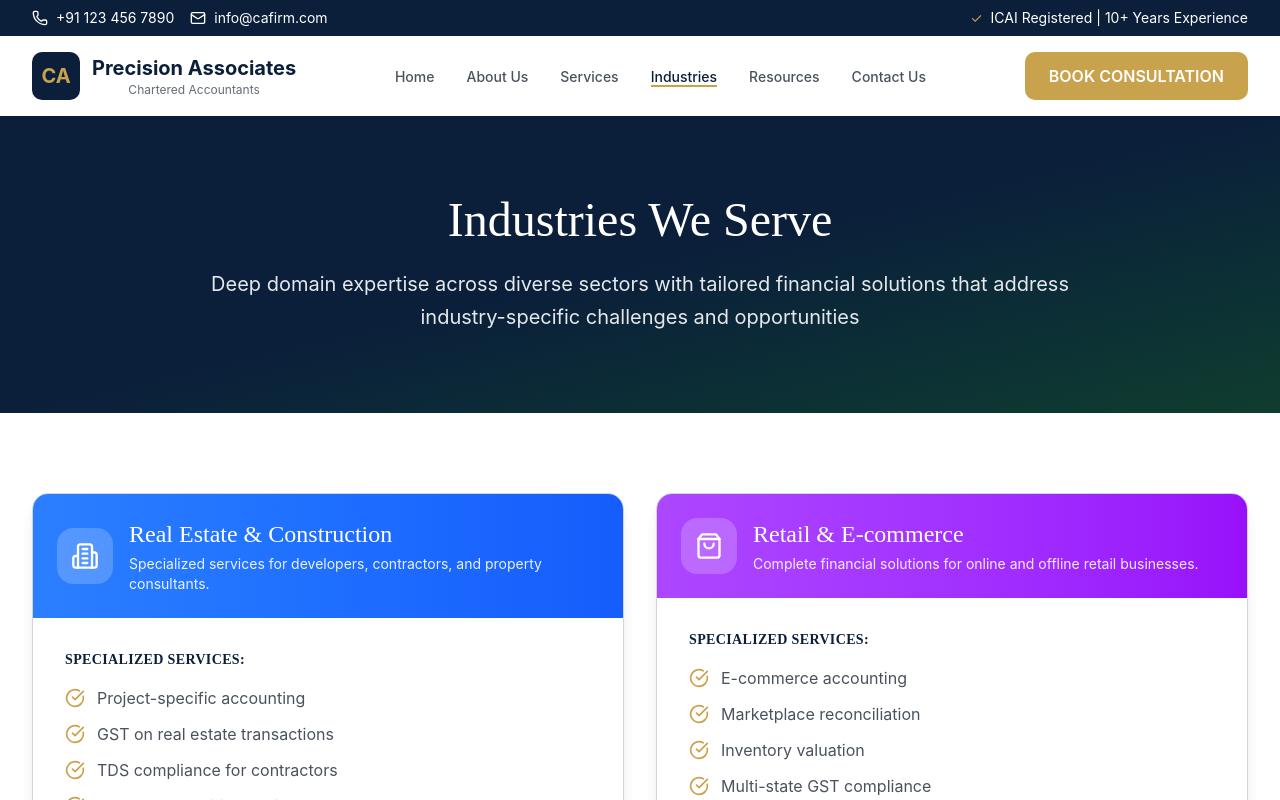
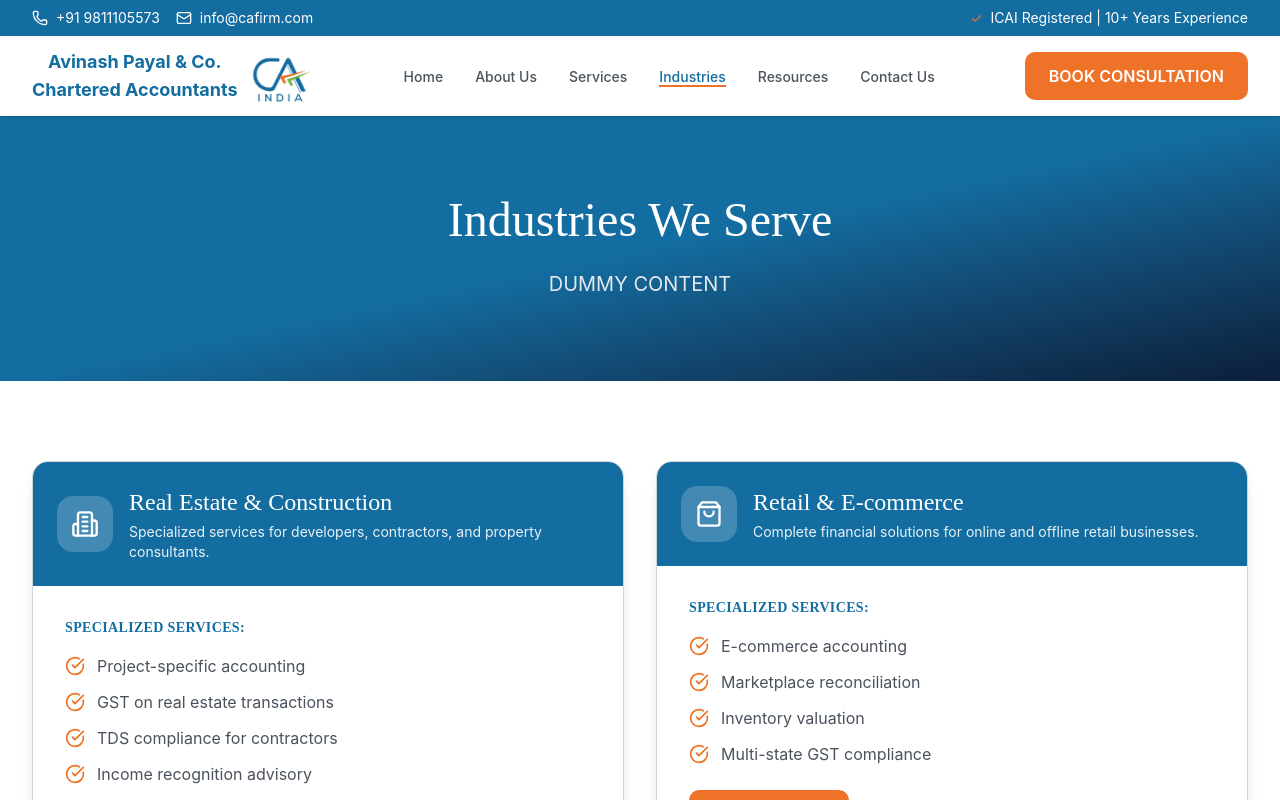
Before and after one commit to Rohansalal/CA, a React (Vite) app: page /industries in a window 1280 px wide. Shown: the top 800 px of the page. Built offline with nearby package versions, Linux system fonts and the light colour scheme.

Commit message:
Change hole website theme colour

```diff
--- a/src/components/AboutUs.tsx
+++ b/src/components/AboutUs.tsx
@@ -27,21 +27,21 @@ export function AboutUs() {
 
   const team = [
     {
-      name: 'CA. Amit Sharma',
+      name: 'DUMMY CONTENT',
       designation: 'Managing Partner',
       qualification: 'FCA, DISA (ICAI)',
       experience: '15+ Years',
       specialization: 'Taxation & Audit',
     },
     {
-      name: 'CA. Priya Mehta',
+      name: 'DUMMY CONTENT',
       designation: 'Senior Partner',
       qualification: 'ACA, CFA',
       experience: '12+ Years',
       specialization: 'Corporate Finance & Advisory',
     },
     {
-      name: 'CA. Rajesh Kumar',
+      name: 'DUMMY CONTENT',
       designation: 'Partner',
       qualification: 'FCA, DISA',
       experience: '10+ Years',
@@ -64,9 +64,9 @@ export function AboutUs() {
       <section className="bg-gradient-to-br from-primary via-primary to-secondary text-white py-20">
         <div className="max-w-7xl mx-auto px-4 sm:px-6 lg:px-8">
           <div className="text-center max-w-4xl mx-auto">
-            <h1 className="text-4xl lg:text-5xl text-white mb-6">About Precision Associates</h1>
+            <h1 className="text-4xl lg:text-5xl text-white mb-6">About Avinash Payal & Co.</h1>
             <p className="text-xl text-neutral-100 leading-relaxed">
-              A premier chartered accountancy firm delivering excellence in taxation, audit, and business advisory services since 2014. We combine deep expertise with a commitment to client success.
+              DUMMY CONTENT DUMMY CONTENT
             </p>
           </div>
         </div>
@@ -79,14 +79,17 @@ export function AboutUs() {
             <div>
               <h2 className="text-3xl lg:text-4xl text-primary mb-6">Our Story</h2>
               <div className="space-y-4 text-neutral-700 leading-relaxed">
-                <p>
-                  Founded in 2014, Precision Associates began with a vision to provide reliable, ethical, and innovative chartered accountancy services to businesses of all sizes. What started as a small practice has grown into a trusted firm serving over 1000 clients across diverse industries.
+                {/* <p>
+                  Founded in 2014, Avinash Payal & Co. began with a vision to provide reliable, ethical, and innovative chartered accountancy services to businesses of all sizes. What started as a small practice has grown into a trusted firm serving over 1000 clients across diverse industries.
                 </p>
                 <p>
                   Our journey has been marked by continuous learning, adaptation to regulatory changes, and an unwavering focus on client satisfaction. We've expanded our service offerings from traditional compliance to comprehensive business advisory, helping our clients navigate complex financial landscapes.
                 </p>
                 <p>
                   Today, we stand as a team of qualified chartered accountants, tax consultants, and financial advisors committed to delivering precision in every engagement. Our success is measured by the growth and compliance excellence of our clients.
+                </p> */}
+                <p>
+                  Lorem, ipsum dolor sit amet consectetur adipisicing elit. Enim quibusdam, molestiae veniam nostrum, maiores obcaecati atque cum, tempora eum dicta temporibus odio sed exercitationem iusto quidem officiis laborum eligendi ut.
                 </p>
               </div>
             </div>
@@ -201,7 +204,7 @@ export function AboutUs() {
           <div className="text-center mb-16">
             <h2 className="text-3xl lg:text-4xl text-primary mb-4">Our Journey</h2>
             <p className="text-lg text-neutral-600">
-              Key milestones that shaped Precision Associates
+              Key milestones that shaped Avinash Payal & Co.
             </p>
           </div>
           <div className="space-y-8">
--- a/src/components/ContactUs.tsx
+++ b/src/components/ContactUs.tsx
@@ -29,7 +29,7 @@ export function ContactUs() {
     {
       icon: Phone,
       title: 'Phone',
-      details: ['+91 123 456 7890', '+91 098 765 4321'],
+      details: [' +91  9811105573', '+91 098 765 4321'],
       color: 'from-blue-500 to-blue-600',
     },
     {
@@ -56,7 +56,7 @@ export function ContactUs() {
     {
       city: 'Bangalore',
       address: '123, Business Tower, MG Road, Bangalore - 560001',
-      phone: '+91 123 456 7890',
+      phone: ' +91  9811105573',
       email: 'bangalore@precisionassociates.com',
     },
     {
--- a/src/components/Footer.tsx
+++ b/src/components/Footer.tsx
@@ -53,10 +53,10 @@ export function Footer({ onNavigate }: FooterProps) {
           <div>
             <div className="flex items-center gap-3 mb-6">
               <div className="w-12 h-12 bg-accent rounded-lg flex items-center justify-center">
-                <span className="text-white text-xl font-bold font-display">CA</span>
+                <img src="/logo.png" alt="Logo" className="w-12 h-12 rounded-lg object-cover bg-white border-0 shadow-none hover:shadow-lg transition-shadow" />
               </div>
               <div>
-                <div className="text-xl font-bold text-white font-display">Precision Associates</div>
+                <div className="text-xl font-bold text-white font-display">Avinash Payal & Co.</div>
                 <div className="text-xs text-neutral-200">Chartered Accountants</div>
               </div>
             </div>
@@ -122,15 +122,15 @@ export function Footer({ onNavigate }: FooterProps) {
               <div className="flex items-start gap-3">
                 <MapPin className="w-5 h-5 text-accent flex-shrink-0 mt-1" />
                 <div className="text-neutral-200 text-sm">
-                  123, Business Tower,<br />
-                  MG Road, Bangalore<br />
-                  Karnataka - 560001
+                  dummy address<br />
+                  dummy city<br />
+                  dummy state - 000000
                 </div>
               </div>
               <div className="flex items-center gap-3">
                 <Phone className="w-5 h-5 text-accent flex-shrink-0" />
                 <a href="tel:+911234567890" className="text-neutral-200 hover:text-accent transition-colors text-sm">
-                  +91 123 456 7890
+                  +91  9811105573
                 </a>
               </div>
               <div className="flex items-center gap-3">
@@ -164,7 +164,7 @@ export function Footer({ onNavigate }: FooterProps) {
         <div className="max-w-7xl mx-auto px-4 sm:px-6 lg:px-8 py-6">
           <div className="flex flex-col md:flex-row justify-between items-center gap-4 text-sm text-neutral-200">
             <div>
-              © 2026 Precision Associates. All rights reserved. | ICAI Registered Firm
+              © 2026 Avinash Payal & Co.. All rights reserved. | ICAI Registered Firm
             </div>
             <div className="flex gap-6">
               <button className="hover:text-accent transition-colors">Privacy Policy</button>
--- a/src/components/Home.tsx
+++ b/src/components/Home.tsx
@@ -47,7 +47,7 @@ export function Home() {
       name: 'Rajesh Kumar',
       company: 'Tech Innovations Pvt Ltd',
       role: 'CEO',
-      content: 'Precision Associates has been instrumental in managing our complex tax structure. Their proactive approach saved us significant costs.',
+      content: 'Avinash Payal & Co. has been instrumental in managing our complex tax structure. Their proactive approach saved us significant costs.',
       rating: 5,
     },
     {
@@ -196,7 +196,7 @@ export function Home() {
               />
             </div>
             <div className="space-y-6">
-              <h2 className="text-3xl lg:text-4xl text-primary">Why Choose Precision Associates?</h2>
+              <h2 className="text-3xl lg:text-4xl text-primary">Why Choose Avinash Payal & Co.?</h2>
               <p className="text-lg text-neutral-600">
                 We combine deep financial expertise with a commitment to excellence, ensuring your business stays compliant while maximizing growth opportunities.
               </p>
--- a/src/components/Industries.tsx
+++ b/src/components/Industries.tsx
@@ -12,7 +12,7 @@ export function Industries() {
         'TDS compliance for contractors',
         'Income recognition advisory',
       ],
-      color: 'from-blue-500 to-blue-600',
+      color: 'from-red-500 to-red-600',
     },
     {
       icon: ShoppingBag,
@@ -24,7 +24,7 @@ export function Industries() {
         'Inventory valuation',
         'Multi-state GST compliance',
       ],
-      color: 'from-purple-500 to-purple-600',
+      color: 'from-cyan-500 to-blue-600',
     },
     {
       icon: Factory,
@@ -36,7 +36,7 @@ export function Industries() {
         'Working capital management',
         'Export incentive schemes',
       ],
-      color: 'from-orange-500 to-orange-600',
+      color: 'from-cyan-500 to-blue-600',
     },
     {
       icon: Heart,
@@ -48,7 +48,7 @@ export function Industries() {
         'Drug licensing support',
         'Healthcare GST advisory',
       ],
-      color: 'from-red-500 to-red-600',
+      color: 'from-cyan-500 to-blue-600',
     },
     {
       icon: GraduationCap,
@@ -60,7 +60,7 @@ export function Industries() {
         '80G/12A registrations',
         'Fee management systems',
       ],
-      color: 'from-green-500 to-green-600',
+      color: 'from-cyan-500 to-blue-600',
     },
     {
       icon: Home,
@@ -72,7 +72,7 @@ export function Industries() {
         'Tourism GST compliance',
         'Foreign exchange advisory',
       ],
-      color: 'from-pink-500 to-pink-600',
+      color: 'from-cyan-500 to-blue-600',
     },
     {
       icon: Truck,
@@ -84,7 +84,7 @@ export function Industries() {
         'Freight accounting',
         'Fleet management advisory',
       ],
-      color: 'from-indigo-500 to-indigo-600',
+      color: 'from-cyan-500 to-blue-600',
     },
     {
       icon: Laptop,
@@ -96,7 +96,7 @@ export function Industries() {
         'SEZ compliance',
         'Export of services taxation',
       ],
-      color: 'from-teal-500 to-teal-600',
+      color: 'from-cyan-500 to-blue-600',
     },
   ];
 
@@ -108,7 +108,7 @@ export function Industries() {
           <div className="text-center max-w-4xl mx-auto">
             <h1 className="text-4xl lg:text-5xl text-white mb-6">Industries We Serve</h1>
             <p className="text-xl text-neutral-100 leading-relaxed">
-              Deep domain expertise across diverse sectors with tailored financial solutions that address industry-specific challenges and opportunities
+              DUMMY CONTENT
             </p>
           </div>
         </div>
@@ -123,7 +123,7 @@ export function Industries() {
                 key={index}
                 className="bg-white rounded-2xl shadow-lg hover:shadow-2xl transition-all duration-300 overflow-hidden border border-neutral-200 group"
               >
-                <div className={`bg-gradient-to-r ${industry.color} p-6 flex items-center gap-4`}>
+                <div className="p-6 flex items-center gap-4 bg-primary">
                   <div className="w-14 h-14 bg-white/20 rounded-xl flex items-center justify-center flex-shrink-0">
                     <industry.icon className="w-7 h-7 text-white" />
                   </div>
@@ -144,7 +144,7 @@ export function Industries() {
                       </div>
                     ))}
                   </div>
-                  <button className="px-6 py-3 bg-primary text-white font-semibold rounded-lg hover:bg-primary/90 transition-all hover:shadow-lg flex items-center gap-2 group-hover:gap-3">
+                  <button className="px-6 py-3 text-white font-semibold rounded-lg transition-all hover:shadow-lg flex items-center gap-2 group-hover:gap-3 hover:opacity-90" style={{ backgroundColor: '#ee7228' }}>
                     Learn More
                     <ArrowRight className="w-4 h-4" />
                   </button>
--- a/src/components/Navigation.tsx
+++ b/src/components/Navigation.tsx
@@ -116,7 +116,7 @@ export default function Navigation({ currentPage = '', onNavigate = () => { } }:
   const navItems = [
     { id: 'home', label: 'Home', route: '/' },
     { id: 'about', label: 'About Us', route: '/about' },
-    { id: 'services', label: 'Services', hasSubmenu: true },
+    { id: 'services', label: 'Services', hasSubmenu: true, route: '/services' },
     { id: 'industries', label: 'Industries', route: '/industries' },
     { id: 'resources', label: 'Resources', route: '/resources' },
     { id: 'contact', label: 'Contact Us', route: '/contact' },
@@ -150,7 +150,7 @@ export default function Navigation({ currentPage = '', onNavigate = () => { } }:
             <div className="flex items-center gap-4">
               <a href="tel:+911234567890" className="flex items-center gap-2 hover:text-accent transition-colors">
                 <Phone className="w-4 h-4" />
-                <span>+91 123 456 7890</span>
+                <span> +91  9811105573</span>
               </a>
               <a href="mailto:info@cafirm.com" className="flex items-center gap-2 hover:text-accent transition-colors">
                 <Mail className="w-4 h-4" />
@@ -165,11 +165,11 @@ export default function Navigation({ currentPage = '', onNavigate = () => { } }:
         </div>
       </div>
 
-      {/* Main navigation */}
+      {/* Main navigation
       <div className="max-w-7xl mx-auto px-4 sm:px-6 lg:px-8">
         <div className="flex justify-between items-center h-20">
           {/* Logo */}
-          <button
+      {/*  <button
             onClick={() => handleNavClick('/', 'home')}
             className="flex items-center gap-3"
           >
@@ -177,10 +177,30 @@ export default function Navigation({ currentPage = '', onNavigate = () => { } }:
               <span className="text-accent text-xl font-bold font-display">CA</span>
             </div>
             <div className="hidden sm:block">
-              <div className="text-xl font-bold text-primary font-display">Precision Associates</div>
+              <div className="text-xl font-bold text-primary font-display">Avinash Payal & Co.</div>
               <div className="text-xs text-neutral-600">Chartered Accountants</div>
             </div>
+          </button> */}
+
+      {/* Main navigation */}
+      <div className="max-w-7xl mx-auto px-4 sm:px-6 lg:px-8">
+        <div className="flex justify-between items-center h-20">
+          {/* Logo Section - CA Name First, Then Logo Image */}
+          <button
+            onClick={() => handleNavClick('/', 'home')}
+            className="flex items-center gap-3 hover:opacity-80 transition-opacity"
+          >
+            <div className="flex flex-col items-center">
+              <div className="text-lg font-bold text-primary font-display leading-tight">Avinash Payal & Co.</div>
+              <div className="text-lg font-bold text-primary font-display leading-tight">Chartered Accountants</div>
+            </div>
+            <img
+              src="/logo.png"
+              alt="Company Logo"
+              className="w-16 h-15 bg-transparent"
+            />
           </button>
+
 
           {/* Desktop Navigation */}
           <div className="hidden lg:flex items-center gap-8">
@@ -206,10 +226,13 @@ export default function Navigation({ currentPage = '', onNavigate = () => { } }:
                     <div className="bg-white shadow-2xl border border-gray-200 rounded-xl overflow-hidden">
 
                       {/* Header */}
-                      <div className="bg-primary px-6 py-4 text-white">
+                      <button
+                        onClick={() => handleNavClick('/services', 'services')}
+                        className="w-full bg-primary px-6 py-4 text-white text-left hover:bg-primary/90 transition-colors"
+                      >
                         <h3 className="text-lg font-bold">Our Services</h3>
                         <p className="text-xs text-white/80 mt-1">Comprehensive CA & Business Solutions</p>
-                      </div>
+                      </button>
 
                       {/* Two-Panel Layout */}
                       <div className="flex">
@@ -355,6 +378,13 @@ export default function Navigation({ currentPage = '', onNavigate = () => { } }:
                 {/* Mobile Services Submenu */}
                 {item.hasSubmenu && servicesOpen && (
                   <div className="mt-2 space-y-3 bg-neutral-50 rounded-lg p-3 ml-2 border-l-4 border-primary">
+                    <button
+                      onClick={() => handleNavClick('/services', 'services')}
+                      className="w-full text-left px-4 py-3 rounded-lg font-bold text-sm text-primary hover:bg-white transition-colors flex items-center gap-2 border border-dashed border-primary/20"
+                    >
+                      <span className="text-lg">📑</span>
+                      <span>View All Services</span>
+                    </button>
                     {serviceCategories.map((category) => {
                       const colors = getCategoryColors(category.color);
                       return (
--- a/src/components/ServicesIndex.tsx
+++ b/src/components/ServicesIndex.tsx
@@ -10,7 +10,24 @@ import { GovernmentRegistrations } from './services/GovernmentRegistrations';
 export function ServicesIndex() {
   const [selectedService, setSelectedService] = useState<string | null>(null);
 
-  const serviceCategories = [
+  interface ServiceItem {
+    id: string;
+    name: string;
+    description: string;
+    icon: any;
+    popular?: boolean;
+    comingSoon?: boolean;
+    linkedTo?: string;
+  }
+
+  interface ServiceCategory {
+    category: string;
+    icon: any;
+    color: string;
+    services: ServiceItem[];
+  }
+
+  const serviceCategories: ServiceCategory[] = [
     {
       category: 'Business Registrations',
       icon: Building2,
@@ -408,7 +425,7 @@ export function ServicesIndex() {
               <div key={catIndex}>
                 {/* Category Header */}
                 <div className="flex items-center gap-4 mb-8">
-                  <div className={`w-12 h-12 bg-gradient-to-r ${category.color} rounded-xl flex items-center justify-center`}>
+                  <div className="w-12 h-12 rounded-xl flex items-center justify-center bg-primary">
                     <category.icon className="w-6 h-6 text-white" />
                   </div>
                   <div>
@@ -424,15 +441,14 @@ export function ServicesIndex() {
                       key={serviceIndex}
                       onClick={() => !service.comingSoon && handleServiceClick(service.id, service.linkedTo)}
                       disabled={service.comingSoon}
-                      className={`bg-white rounded-xl shadow-md border border-neutral-200 p-6 text-left transition-all group ${
-                        service.comingSoon
-                          ? 'opacity-60 cursor-not-allowed'
-                          : 'hover:shadow-2xl hover:-translate-y-1'
-                      }`}
+                      className={`bg-white rounded-xl shadow-md border border-neutral-200 p-6 text-left transition-all group ${service.comingSoon
+                        ? 'opacity-60 cursor-not-allowed'
+                        : 'hover:shadow-2xl hover:-translate-y-1'
+                        }`}
                     >
                       <div className="flex items-start justify-between mb-4">
-                        <div className={`w-12 h-12 bg-gradient-to-r ${category.color} bg-opacity-10 rounded-lg flex items-center justify-center group-hover:scale-110 transition-transform`}>
-                          <service.icon className={`w-6 h-6 bg-gradient-to-r ${category.color} bg-clip-text text-transparent`} style={{ WebkitBackgroundClip: 'text', WebkitTextFillColor: 'transparent' }} />
+                        <div className="w-12 h-12 bg-primary/10 rounded-lg flex items-center justify-center group-hover:scale-110 transition-transform">
+                          <service.icon className="w-6 h-6 text-primary" />
                         </div>
                         <div className="flex flex-col gap-2">
                           {service.popular && (
--- a/src/components/services/CompanyIncorporation.tsx
+++ b/src/components/services/CompanyIncorporation.tsx
@@ -221,7 +221,7 @@ export function CompanyIncorporation() {
                 className="bg-white rounded-2xl shadow-lg hover:shadow-2xl transition-all duration-300 overflow-hidden border border-neutral-200"
               >
                 {/* Header */}
-                <div className={`bg-gradient-to-r ${company.color} p-6 lg:p-8 text-white`}>
+                <div className="bg-primary p-6 lg:p-8 text-white">
                   <div className="flex items-start justify-between gap-4">
                     <div className="flex items-start gap-4">
                       <div className="w-14 h-14 bg-white/20 rounded-xl flex items-center justify-center flex-shrink-0">
--- a/src/index.css
+++ b/src/index.css
@@ -150,9 +150,9 @@
     --default-mono-font-family: var(--font-mono);
     --default-mono-font-feature-settings: var(--font-mono--font-feature-settings);
     --default-mono-font-variation-settings: var(--font-mono--font-variation-settings);
-    --color-primary: #0b1f3a;
-    --color-secondary: #0f3d2e;
-    --color-accent: #c9a24d;
+    --color-primary: #136da1;
+    --color-secondary: #0b1f3a;
+    --color-accent: #ee7228;
     --font-family-display: "Playfair Display", serif;
     --font-family-sans: "Inter", system-ui, sans-serif;
   }
```
Also changed, not shown: public/logo.png (added).
